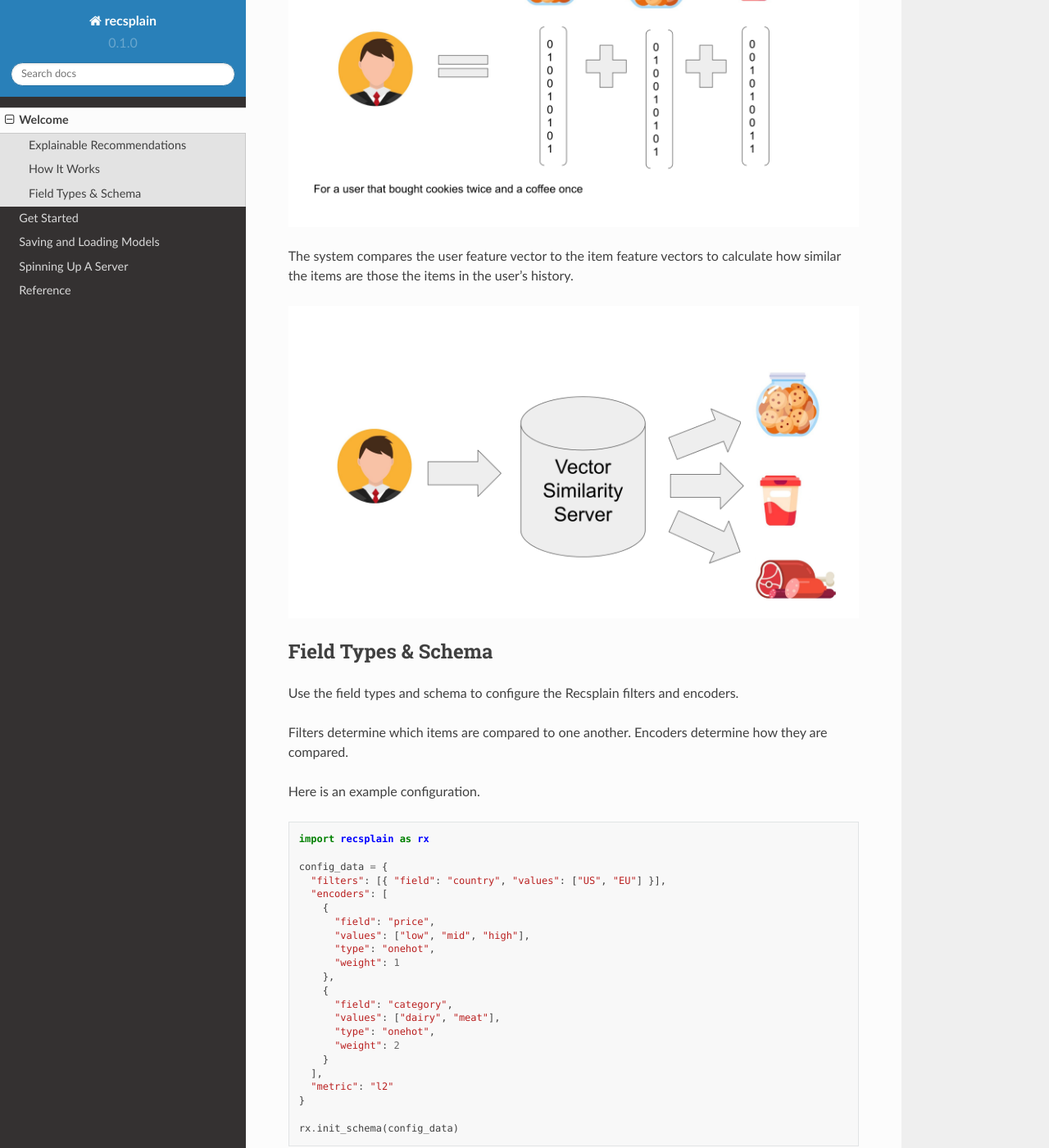
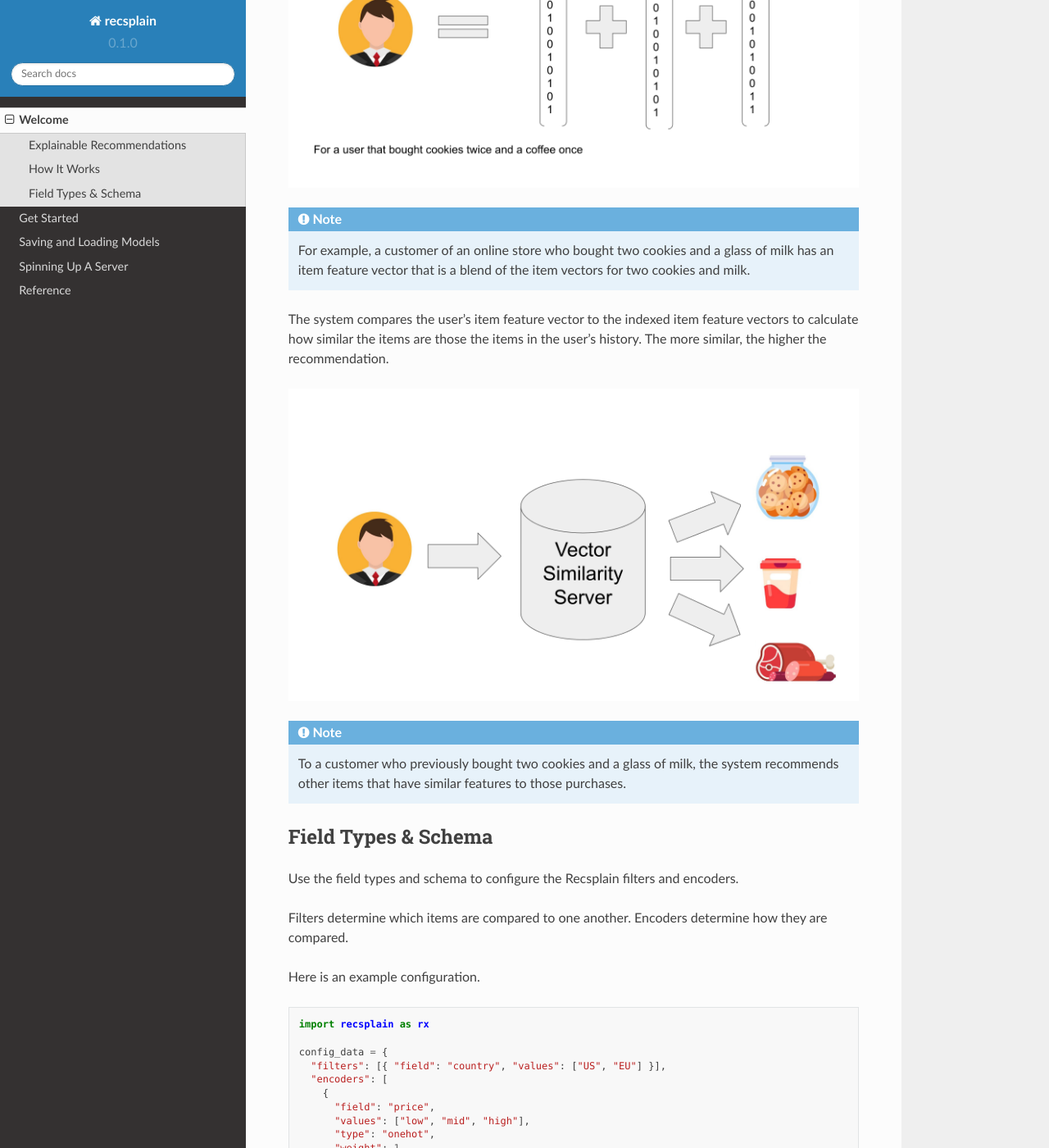
Before and after one commit to argmaxml/recsplain, a Sphinx documentation site: the page built from docs/source/index.rst, in a window 1280 px wide and 1400 px high, scrolled down 2458 px. Shown: the whole window at 82% size. Built offline with Sphinx 7.4.7 and the Read the Docs theme 2.0.0, drawn with Linux system fonts in a browser that asks for light colours; some of the changed text lies outside the part shown.

Commit message:
move content from get started to index

```diff
--- a/docs/source/index.rst
+++ b/docs/source/index.rst
@@ -8,18 +8,14 @@ Recsplain System 🦖
 
 The Recsplain System makes recommendations and explains them.
 
-It recommends items based on tem similarity or user preferences.
-
-It explains the recommendations in terms of overall similarity and feature-to-feature similarity.
+It recommends items based on tem similarity or user preferences. It explains the recommendations in terms of overall similarity and feature-to-feature similarity.
 
 Install it in your app, use it with your data, and customize it how you want.
 
 Explainable Recommendations
 ---------------------------------------------------------
 
-Here is an example recommendation with explanations for an item similarity search.
-
-The example query is for items in the US that are in the meat category and also low in price.
+Here is an example of an item similarity search. The search is for items in the US that are in the meat category and also low in price.
 
 You can see the request and response in the image below.
 
@@ -52,9 +48,17 @@ For user preferences, Recsplain turns the user into an item feature vector based
 
 .. image:: images/diagram-2.png
 
-The system compares the user feature vector to the item feature vectors to calculate how similar the items are those the items in the user's history.
+.. note::
+   For example, a customer of an online store who bought two cookies and a glass of milk has an item feature vector that is a blend of the item vectors for two cookies and milk.
+
+The system compares the user's item feature vector to the indexed item feature vectors to calculate how similar the items are those the items in the user's history. The more similar, the higher the recommendation.
 
 .. image:: images/diagram-3.png
+
+
+.. note::
+   To a customer who previously bought two cookies and a glass of milk, the system recommends other items that have similar features to those purchases.
+
 
 
 Field Types & Schema
```
Also changed, not shown: other parts of docs/source/index.rst (+1 -1 lines), docs/source/get-started.rst (+2 -8 lines).
